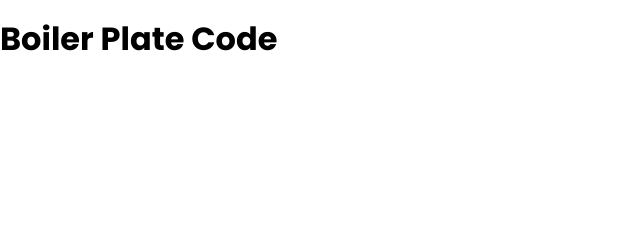
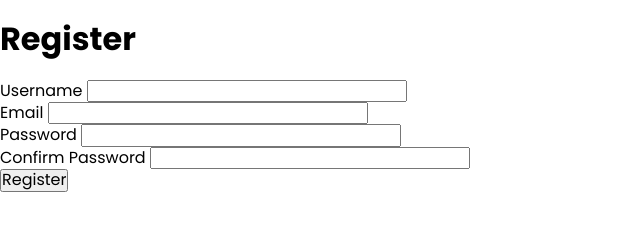
Before and after one commit to aruntutter/SkillSafari-JavaScript-Projects, a plain HTML site: page project03-form_validation/index.html in a window 1280 px wide. Shown: the whole page, without its empty margins (0-640 px from the left). Drawn offline with Linux system fonts and the light colour scheme.

Commit message:
form structure created

```diff
--- a/project03-form_validation/index.html
+++ b/project03-form_validation/index.html
@@ -20,7 +20,32 @@
 </head>
 
 <body>
-  <h1>Boiler Plate Code</h1>
+  <div class="container">
+    <form action="" id="form">
+      <h1>Register</h1>
+      <div class="input-group">
+        <label for="username">Username</label>
+        <input type="text" id="username" name="username">
+        <div class="error"></div>
+      </div>
+      <div class="input-group">
+        <label for="email">Email</label>
+        <input type="text" id="email" name="email">
+        <div class="error"></div>
+      </div>
+      <div class="input-group">
+        <label for="password">Password</label>
+        <input type="password" id="password" name="password">
+        <div class="error"></div>
+      </div>
+      <div class="input-group">
+        <label for="cpassword">Confirm Password</label>
+        <input type="password" id="cpassword" name="cpassword">
+        <div class="error"></div>
+      </div>
+      <button type="submit">Register</button>
+    </form>
+  </div>
 
   <script src="./scripts/script.js"></script>
 </body>
```
